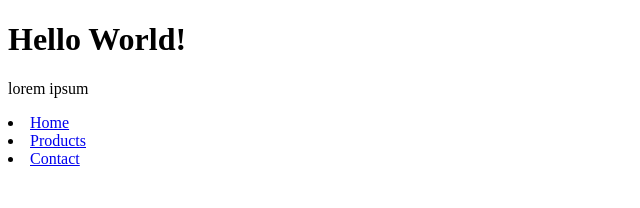
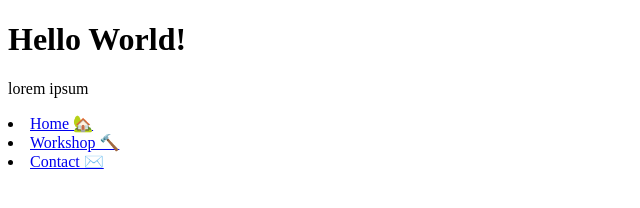
Before and after one commit to helloroman/hello-roman-git, a plain HTML site: page src/index.html in a window 1280 px wide. Shown: the whole page, without its empty margins (0-640 px from the left). Drawn offline with Linux system fonts and the light colour scheme.

Commit message:
Add nav icons

```diff
--- a/src/index.html
+++ b/src/index.html
@@ -11,9 +11,9 @@
 <h1>Hello World!</h1>
 <p>lorem ipsum</p>
 <nav>
-  <li><a href="/">Home</a></li>
-  <li><a href="/products">Products</a></li>
-  <li><a href="/contact">Contact</a></li>
+  <li><a href="/">Home 🏡</a></li>
+  <li><a href="/workshop">Workshop 🔨</a></li>
+  <li><a href="/contact">Contact ✉️</a></li>
 </nav>
 </body>
 </html>
```
